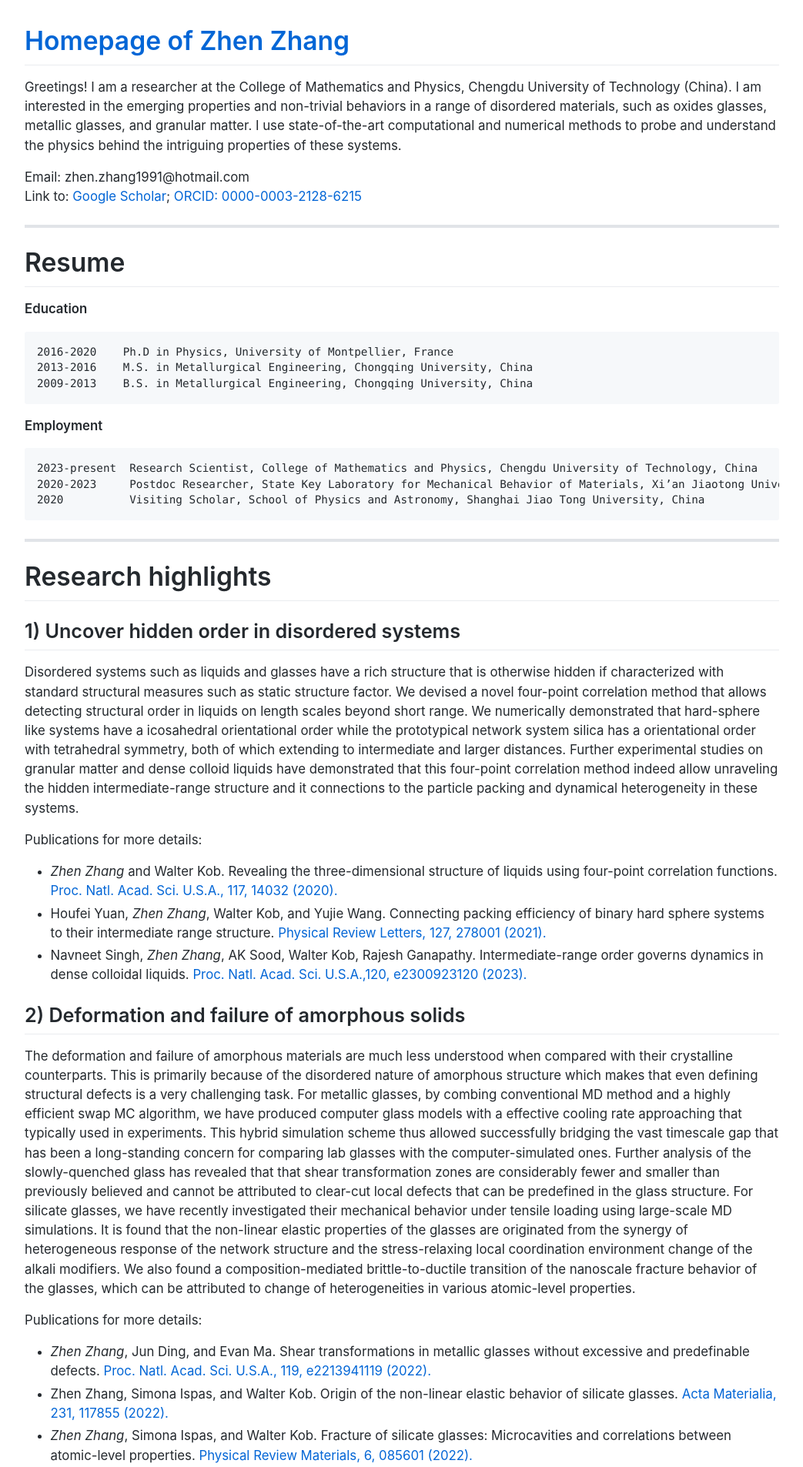
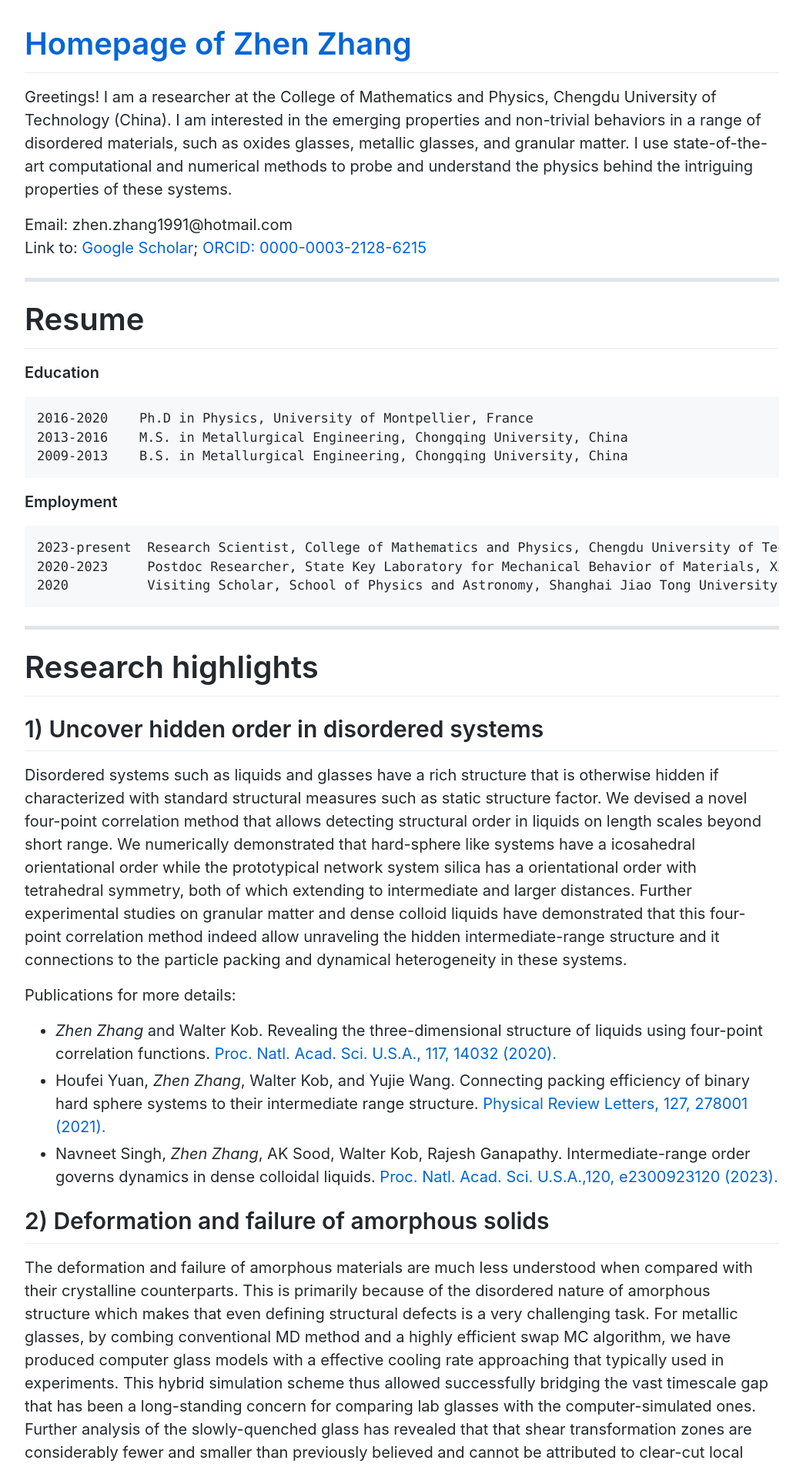
Before and after one commit to zhenzhang1991/zhenzhang1991.github.io, a Jekyll site: the page built from index.md, in a window 1280 px wide. Shown: the top 1906 px of the page at 77% size, without its empty margins (118-1161 px from the left). Built offline with Jekyll 4.4.1, drawn with Linux system fonts in a browser that asks for light colours; comment, search, counter and statistics services are not loaded.

Commit message:
Update markdown-body.scss

```diff
--- a/_sass/primer-markdown/lib/markdown-body.scss
+++ b/_sass/primer-markdown/lib/markdown-body.scss
@@ -6,7 +6,7 @@
 // includes some GitHub Flavored Markdown specific styling (like @mentions)
 .markdown-body {
   font-family: $body-font;
-  font-size: 1.2em;
+  font-size: $h3-size;
   line-height: $body-line-height;
   word-wrap: break-word;
 
```
